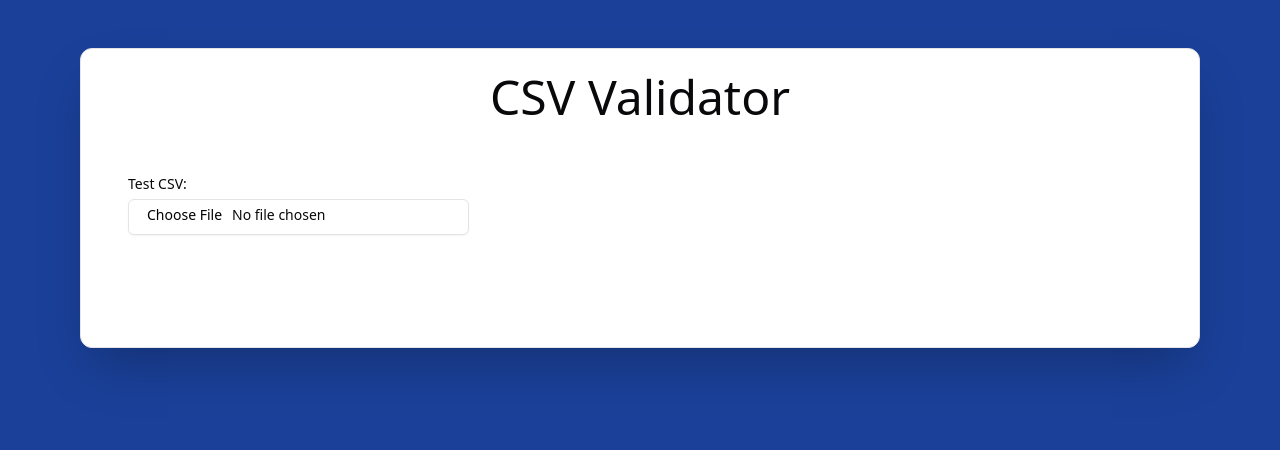
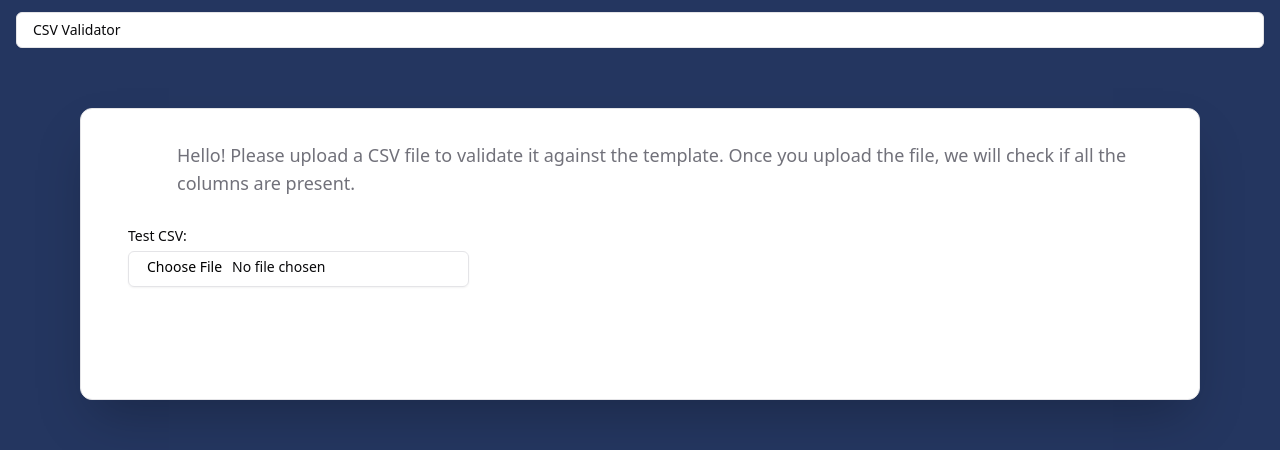
Before and after one commit to avegancafe/csv-validator, a React (Create React App) app: page / in a window 1280 px wide. Shown: the top 450 px of the page. Built offline with nearby package versions, Linux system fonts and the light colour scheme.

Commit message:
[KH] branding

```diff
--- a/package.json
+++ b/package.json
@@ -8,6 +8,7 @@
     "@craco/craco": "^7.1.0",
     "@radix-ui/react-icons": "^1.3.0",
     "@radix-ui/react-label": "^2.0.2",
+    "@radix-ui/react-menubar": "^1.0.4",
     "@radix-ui/react-progress": "^1.0.3",
     "@radix-ui/react-slot": "^1.0.2",
     "@testing-library/jest-dom": "^5.17.0",
--- a/src/App.js
+++ b/src/App.js
@@ -1,7 +1,8 @@
 import React, { useState, useEffect } from 'react'
 import Papa from 'papaparse'
 import { Input } from '@/components/ui/input'
-import { Card, CardHeader, CardContent } from '@/components/ui/card'
+import { Card, CardContent, CardDescription } from '@/components/ui/card'
+import { Menubar, MenubarMenu, MenubarTrigger } from '@/components/ui/menubar'
 import { CrossCircledIcon, CheckCircledIcon } from '@radix-ui/react-icons'
 import { Label } from '@/components/ui/label'
 import { Progress } from '@/components/ui/progress'
@@ -12,16 +13,13 @@ function App() {
   const [loading, setLoading] = useState(false)
   const [progressValue, setProgressValue] = useState(0)
   useEffect(() => {
-    Papa.parse(
-      '/csv-validator/marketability-template.csv',
-      {
+    Papa.parse('/csv-validator/marketability-template.csv', {
       download: true,
       complete: (result) => {
         const headers = result.data[0]
         setTemplateHeaders(headers)
       },
-      }
-    )
+    })
   }, [])
 
   const randomize = (approximate) => (0.6 + Math.random() * 0.4) * approximate
@@ -71,11 +69,19 @@ function App() {
   }
 
   return (
+    <>
+      <Menubar className="bg-white mx-4 my-3">
+        <MenubarMenu>
+          <MenubarTrigger disabled>CSV Validator</MenubarTrigger>
+        </MenubarMenu>
+      </Menubar>
       <div className="App px-20 py-12">
-      <Card className="shadow-2xl">
-        <CardHeader className="text-5xl w-full text-center">
-          CSV Validator
-        </CardHeader>
+        <Card className="shadow-2xl items-center">
+          <CardDescription className="text-lg pl-24 pt-8">
+            Hello! Please upload a CSV file to validate it against the template.
+            Once you upload the file, we will check if all the columns are
+            present.
+          </CardDescription>
           <CardContent className="flex flex-col w-full justify-center items-center pb-16">
             <div className="max-w-screen-lg w-full mb-12">
               <div className="pt-8">
@@ -117,6 +123,7 @@ function App() {
           </CardContent>
         </Card>
       </div>
+    </>
   )
 }
 
--- /dev/null
+++ b/src/components/ui/menubar.jsx
@@ -0,0 +1,182 @@
+import * as React from "react"
+import {
+  CheckIcon,
+  ChevronRightIcon,
+  DotFilledIcon,
+} from "@radix-ui/react-icons"
+import * as MenubarPrimitive from "@radix-ui/react-menubar"
+
+import { cn } from "@/lib/utils"
+
+const MenubarMenu = MenubarPrimitive.Menu
+
+const MenubarGroup = MenubarPrimitive.Group
+
+const MenubarPortal = MenubarPrimitive.Portal
+
+const MenubarSub = MenubarPrimitive.Sub
+
+const MenubarRadioGroup = MenubarPrimitive.RadioGroup
+
+const Menubar = React.forwardRef(({ className, ...props }, ref) => (
+  <MenubarPrimitive.Root
+    ref={ref}
+    className={cn(
+      "flex h-9 items-center space-x-1 rounded-md border bg-background p-1 shadow-sm",
+      className
+    )}
+    {...props} />
+))
+Menubar.displayName = MenubarPrimitive.Root.displayName
+
+const MenubarTrigger = React.forwardRef(({ className, ...props }, ref) => (
+  <MenubarPrimitive.Trigger
+    ref={ref}
+    className={cn(
+      "flex cursor-default select-none items-center rounded-sm px-3 py-1 text-sm font-medium outline-none focus:bg-accent focus:text-accent-foreground data-[state=open]:bg-accent data-[state=open]:text-accent-foreground",
+      className
+    )}
+    {...props} />
+))
+MenubarTrigger.displayName = MenubarPrimitive.Trigger.displayName
+
+const MenubarSubTrigger = React.forwardRef(({ className, inset, children, ...props }, ref) => (
+  <MenubarPrimitive.SubTrigger
+    ref={ref}
+    className={cn(
+      "flex cursor-default select-none items-center rounded-sm px-2 py-1.5 text-sm outline-none focus:bg-accent focus:text-accent-foreground data-[state=open]:bg-accent data-[state=open]:text-accent-foreground",
+      inset && "pl-8",
+      className
+    )}
+    {...props}>
+    {children}
+    <ChevronRightIcon className="ml-auto h-4 w-4" />
+  </MenubarPrimitive.SubTrigger>
+))
+MenubarSubTrigger.displayName = MenubarPrimitive.SubTrigger.displayName
+
+const MenubarSubContent = React.forwardRef(({ className, ...props }, ref) => (
+  <MenubarPrimitive.SubContent
+    ref={ref}
+    className={cn(
+      "z-50 min-w-[8rem] overflow-hidden rounded-md border bg-popover p-1 text-popover-foreground shadow-lg data-[state=open]:animate-in data-[state=closed]:animate-out data-[state=closed]:fade-out-0 data-[state=open]:fade-in-0 data-[state=closed]:zoom-out-95 data-[state=open]:zoom-in-95 data-[side=bottom]:slide-in-from-top-2 data-[side=left]:slide-in-from-right-2 data-[side=right]:slide-in-from-left-2 data-[side=top]:slide-in-from-bottom-2",
+      className
+    )}
+    {...props} />
+))
+MenubarSubContent.displayName = MenubarPrimitive.SubContent.displayName
+
+const MenubarContent = React.forwardRef((
+  { className, align = "start", alignOffset = -4, sideOffset = 8, ...props },
+  ref
+) => (
+  <MenubarPrimitive.Portal>
+    <MenubarPrimitive.Content
+      ref={ref}
+      align={align}
+      alignOffset={alignOffset}
+      sideOffset={sideOffset}
+      className={cn(
+        "z-50 min-w-[12rem] overflow-hidden rounded-md border bg-popover p-1 text-popover-foreground shadow-md data-[state=open]:animate-in data-[state=closed]:fade-out-0 data-[state=open]:fade-in-0 data-[state=closed]:zoom-out-95 data-[state=open]:zoom-in-95 data-[side=bottom]:slide-in-from-top-2 data-[side=left]:slide-in-from-right-2 data-[side=right]:slide-in-from-left-2 data-[side=top]:slide-in-from-bottom-2",
+        className
+      )}
+      {...props} />
+  </MenubarPrimitive.Portal>
+))
+MenubarContent.displayName = MenubarPrimitive.Content.displayName
+
+const MenubarItem = React.forwardRef(({ className, inset, ...props }, ref) => (
+  <MenubarPrimitive.Item
+    ref={ref}
+    className={cn(
+      "relative flex cursor-default select-none items-center rounded-sm px-2 py-1.5 text-sm outline-none focus:bg-accent focus:text-accent-foreground data-[disabled]:pointer-events-none data-[disabled]:opacity-50",
+      inset && "pl-8",
+      className
+    )}
+    {...props} />
+))
+MenubarItem.displayName = MenubarPrimitive.Item.displayName
+
+const MenubarCheckboxItem = React.forwardRef(({ className, children, checked, ...props }, ref) => (
+  <MenubarPrimitive.CheckboxItem
+    ref={ref}
+    className={cn(
+      "relative flex cursor-default select-none items-center rounded-sm py-1.5 pl-8 pr-2 text-sm outline-none focus:bg-accent focus:text-accent-foreground data-[disabled]:pointer-events-none data-[disabled]:opacity-50",
+      className
+    )}
+    checked={checked}
+    {...props}>
+    <span className="absolute left-2 flex h-3.5 w-3.5 items-center justify-center">
+      <MenubarPrimitive.ItemIndicator>
+        <CheckIcon className="h-4 w-4" />
+      </MenubarPrimitive.ItemIndicator>
+    </span>
+    {children}
+  </MenubarPrimitive.CheckboxItem>
+))
+MenubarCheckboxItem.displayName = MenubarPrimitive.CheckboxItem.displayName
+
+const MenubarRadioItem = React.forwardRef(({ className, children, ...props }, ref) => (
+  <MenubarPrimitive.RadioItem
+    ref={ref}
+    className={cn(
+      "relative flex cursor-default select-none items-center rounded-sm py-1.5 pl-8 pr-2 text-sm outline-none focus:bg-accent focus:text-accent-foreground data-[disabled]:pointer-events-none data-[disabled]:opacity-50",
+      className
+    )}
+    {...props}>
+    <span className="absolute left-2 flex h-3.5 w-3.5 items-center justify-center">
+      <MenubarPrimitive.ItemIndicator>
+        <DotFilledIcon className="h-4 w-4 fill-current" />
+      </MenubarPrimitive.ItemIndicator>
+    </span>
+    {children}
+  </MenubarPrimitive.RadioItem>
+))
+MenubarRadioItem.displayName = MenubarPrimitive.RadioItem.displayName
+
+const MenubarLabel = React.forwardRef(({ className, inset, ...props }, ref) => (
+  <MenubarPrimitive.Label
+    ref={ref}
+    className={cn("px-2 py-1.5 text-sm font-semibold", inset && "pl-8", className)}
+    {...props} />
+))
+MenubarLabel.displayName = MenubarPrimitive.Label.displayName
+
+const MenubarSeparator = React.forwardRef(({ className, ...props }, ref) => (
+  <MenubarPrimitive.Separator
+    ref={ref}
+    className={cn("-mx-1 my-1 h-px bg-muted", className)}
+    {...props} />
+))
+MenubarSeparator.displayName = MenubarPrimitive.Separator.displayName
+
+const MenubarShortcut = ({
+  className,
+  ...props
+}) => {
+  return (
+    (<span
+      className={cn("ml-auto text-xs tracking-widest text-muted-foreground", className)}
+      {...props} />)
+  );
+}
+MenubarShortcut.displayname = "MenubarShortcut"
+
+export {
+  Menubar,
+  MenubarMenu,
+  MenubarTrigger,
+  MenubarContent,
+  MenubarItem,
+  MenubarSeparator,
+  MenubarLabel,
+  MenubarCheckboxItem,
+  MenubarRadioGroup,
+  MenubarRadioItem,
+  MenubarPortal,
+  MenubarSubContent,
+  MenubarSubTrigger,
+  MenubarGroup,
+  MenubarSub,
+  MenubarShortcut,
+}
--- a/src/index.css
+++ b/src/index.css
@@ -4,13 +4,13 @@
 
 @layer base {
   :root {
-    --indigo: #253761;
+    --indigo: 222 45% 26%;
     --ultramarine: #1a3f98;
     --grey: #ecece7;
     --ice-blue: #e8f1fc;
     --blueberry: #4c97fd;
 
-    --background: 222 71% 35%;
+    --background: var(--indigo);
     --foreground: 240 10% 3.9%;
 
     --card: 0 0% 100%;
```
Also changed, not shown: 1 other file (tests, documents, lock files or other folders). Lines whose indentation alone changed are shown as unchanged.
